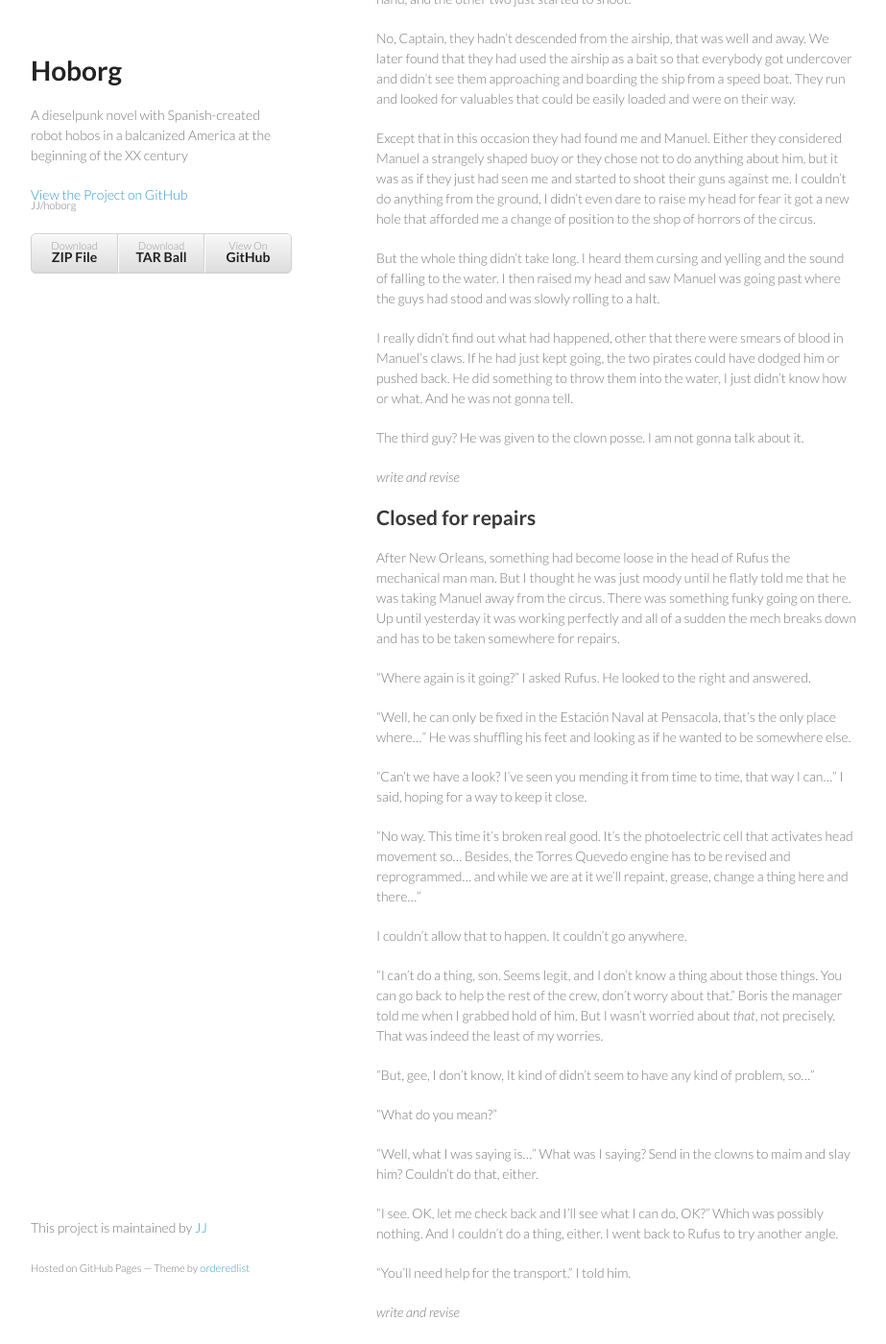
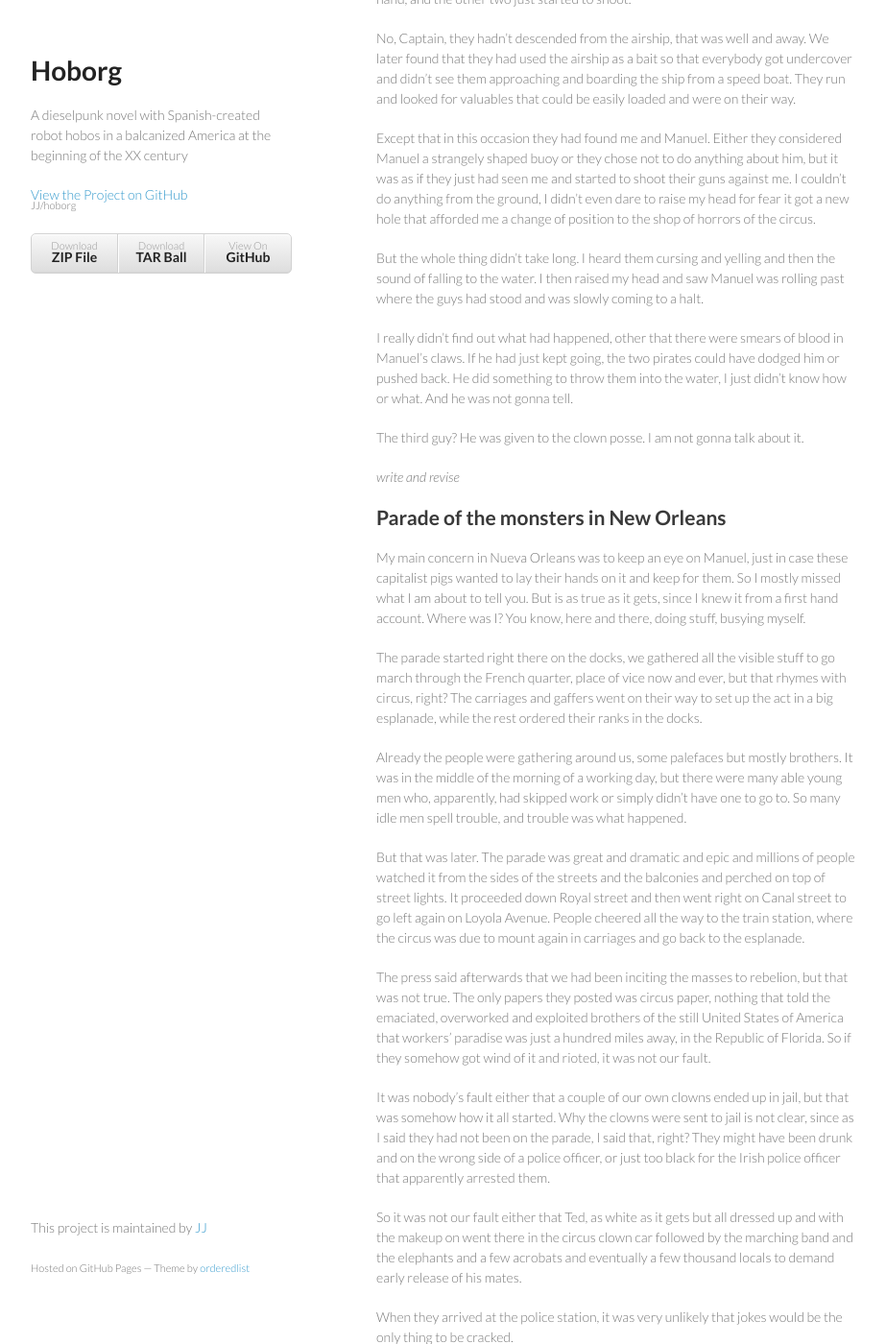
Before and after one commit to JJ/hoborg, a Jekyll site: the page built from text/text.md, in a window 1280 px wide and 1400 px high, scrolled down 29468 px. Shown: the whole window at 96% size, without its empty margins (178-1101 px from the left). Built offline with Jekyll 4.4.1, drawn with Linux system fonts in a browser that asks for light colours; some of the changed text lies outside the part shown.

Commit message:
Sync text/text.md from master to gh-pages

```diff
--- a/text/text.md
+++ b/text/text.md
@@ -1639,8 +1639,8 @@ hole that afforded me a change of position to the shop of horrors of
 the circus.
 
 But the whole thing didn't take long. I heard them cursing and yelling
-and the sound of falling to the water. I then raised my head and saw
-Manuel was going past where the guys had stood and was slowly rolling
+and then the sound of falling to the water. I then raised my head and saw
+Manuel was rolling past where the guys had stood and was slowly coming
 to a halt.
 
 I really didn't find out what had happened, other that there were
@@ -1651,6 +1651,60 @@ not gonna tell.
 
 The third guy? He was given to the clown posse. I am not gonna talk
 about it.
+
+*write and revise*
+
+Parade of the monsters in New Orleans
+---------------------------------------------------
+
+My main concern in Nueva Orleans was to keep an eye on Manuel, just in
+case these capitalist pigs wanted to lay their hands on it and keep
+for them. So I mostly missed what I am about to tell you. But is as
+true as it gets, since I knew it from a first hand account. Where was
+I? You know, here and there, doing stuff, busying myself.
+
+The parade started right there on the docks, we gathered all the
+visible stuff to go march through the French quarter, place of vice
+now and ever, but that rhymes with circus, right? The carriages and
+gaffers went on their way to set up the act in a big esplanade, while
+the rest ordered their ranks in the docks.
+
+Already the people were gathering around us, some palefaces but mostly
+brothers. It was in the middle of the morning of a working day, but
+there were many able young men who, apparently, had skipped work or
+simply didn't have one to go to. So many idle men spell trouble, and
+trouble was what happened.
+
+But that was later. The parade was great and dramatic and epic and
+millions of people watched it from the sides of the streets and the
+balconies and perched on top of street lights. It proceeded down Royal
+street and then went right on Canal street to go left again on Loyola
+Avenue. People cheered all the way to the train station, where the
+circus was due to mount again in carriages and go back to the
+esplanade.
+
+The press said afterwards that we had been inciting the masses to
+rebelion, but that was not true. The only papers they posted was
+circus paper, nothing that told the emaciated, overworked and
+exploited brothers of the still United States of America that workers'
+paradise was just a hundred miles away, in the Republic of Florida. So
+if they somehow got wind of it and rioted, it was not our fault.
+
+It was nobody's fault either that a couple of our own clowns ended up
+in jail, but that was somehow how it all started. Why the clowns were
+sent to jail is not clear, since as I said they had not been on the
+parade, I said that, right? They might have been drunk and on the
+wrong side of a police officer, or just too black for the Irish police
+officer that apparently arrested them.
+
+So it was not our fault either that Ted, as white as it gets but all
+dressed up and with the makeup on went there in the circus clown car
+followed by the marching band and the elephants and a few acrobats and
+eventually a few thousand locals to demand early release of his
+mates.
+
+When they arrived at the police station, it was very unlikely that
+jokes would be the only thing to be cracked.
 
 *write and revise*
 
```
Also changed, not shown: other parts of text/text.md (+1 -1 lines).
